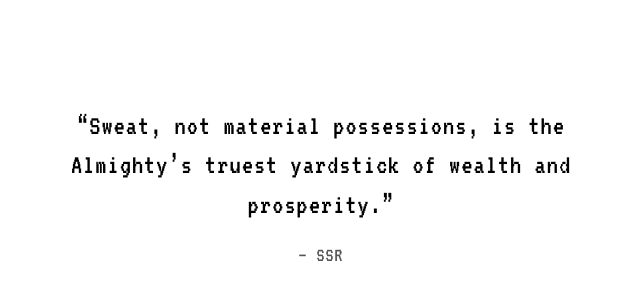
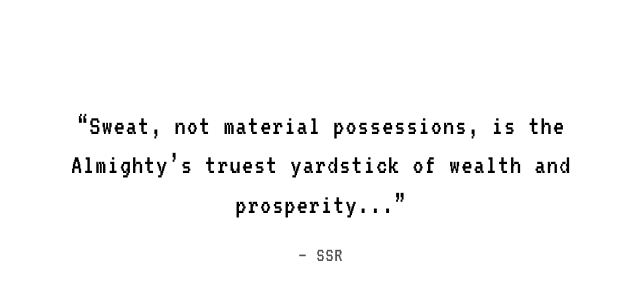
Before and after one commit to xitsssr/ssr, a plain HTML site: page index.html in a window 1280 px wide. Shown: the part 214-514 px from the top of the page, 319-959 px from the left. Drawn offline with Linux system fonts and the light colour scheme; a web font is replaced by a local one.

Commit message:
Update index.html

```diff
--- a/index.html
+++ b/index.html
@@ -13,7 +13,7 @@
 </head>
 <body>
   <main>
-    <blockquote id="quote">“Sweat, not material possessions, is the Almighty’s truest yardstick of wealth and prosperity.”</blockquote>
+    <blockquote id="quote">“Sweat, not material possessions, is the Almighty’s truest yardstick of wealth and prosperity...”</blockquote>
     <footer>— SSR</footer>
   </main>
   <script src="script.js"></script>
```
